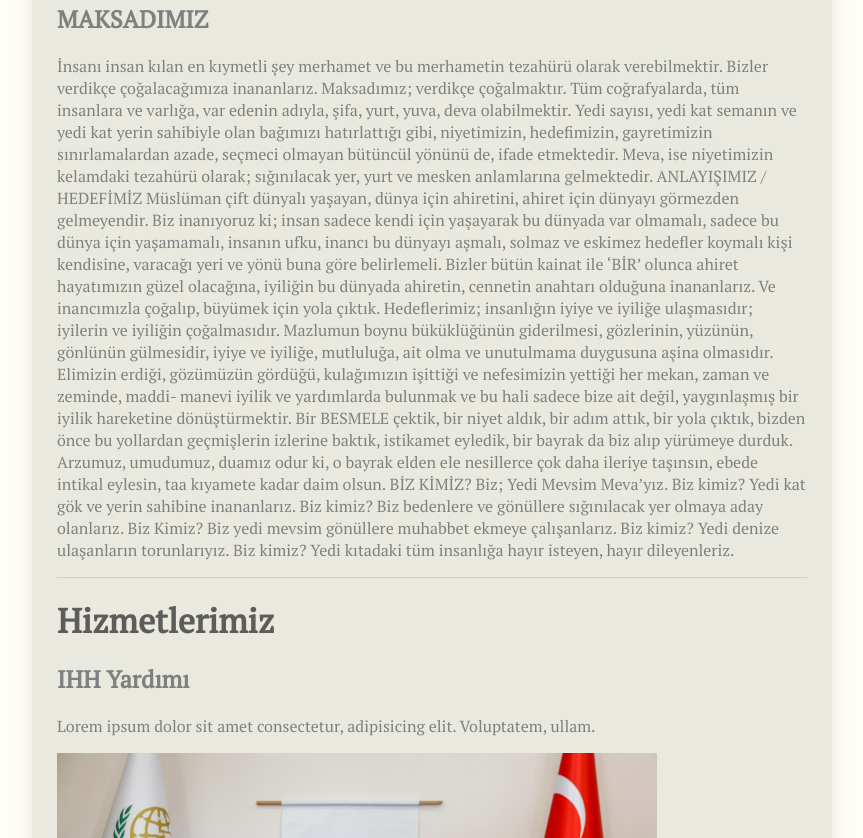
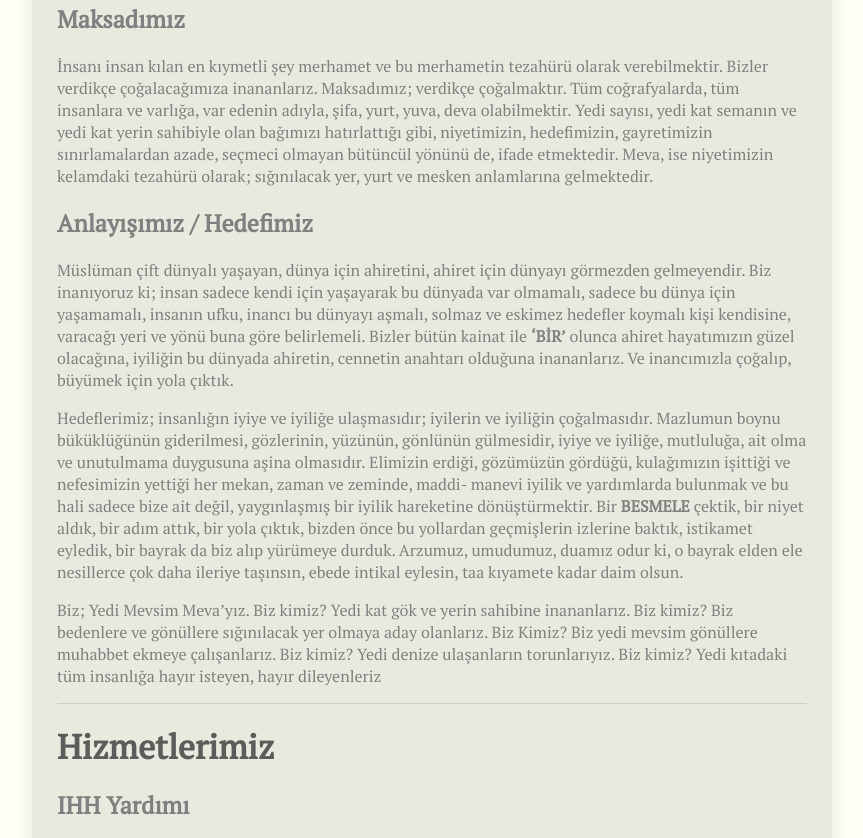
Before and after one commit to yedimevsimmeva/yedimevsimmeva.github.io, a plain HTML site: page index.html in a window 1280 px wide. Shown: the part 464-1302 px from the top of the page, without its empty margins (208-1071 px from the left). Drawn offline with Linux system fonts and the light colour scheme.

Commit message:
update articles

```diff
--- a/index.html
+++ b/index.html
@@ -43,37 +43,58 @@
             <div class="content card">
                 <section id="biz-kimiz">
                     <header>Biz kimiz</header>
-                    <h2>MAKSADIMIZ</h2>
+                    <h2>Maksadımız</h2>
                     <p>
-İnsanı insan kılan en kıymetli şey merhamet ve bu merhametin tezahürü olarak verebilmektir. Bizler verdikçe çoğalacağımıza inananlarız. Maksadımız; verdikçe çoğalmaktır. Tüm coğrafyalarda, tüm insanlara ve varlığa, var edenin adıyla, şifa, yurt, yuva, deva olabilmektir. Yedi sayısı, yedi kat semanın ve yedi kat yerin sahibiyle olan bağımızı hatırlattığı gibi, niyetimizin, hedefimizin, gayretimizin sınırlamalardan azade, seçmeci olmayan bütüncül yönünü de, ifade etmektedir. Meva, ise niyetimizin kelamdaki tezahürü olarak; sığınılacak yer, yurt ve mesken anlamlarına gelmektedir.
-
-                        ANLAYIŞIMIZ / HEDEFİMİZ
-Müslüman çift dünyalı yaşayan, dünya için ahiretini, ahiret için dünyayı görmezden gelmeyendir. Biz inanıyoruz ki; insan sadece kendi için yaşayarak bu dünyada var olmamalı, sadece bu dünya için yaşamamalı, insanın ufku, inancı bu dünyayı aşmalı, solmaz ve eskimez hedefler koymalı kişi kendisine, varacağı yeri ve yönü buna göre belirlemeli. Bizler bütün kainat ile ‘BİR’ olunca ahiret hayatımızın güzel olacağına, iyiliğin bu dünyada ahiretin, cennetin anahtarı olduğuna inananlarız. Ve inancımızla çoğalıp, büyümek için yola çıktık.
+                        İnsanı insan kılan en kıymetli şey merhamet ve bu merhametin tezahürü olarak verebilmektir.
+                        Bizler verdikçe çoğalacağımıza inananlarız. Maksadımız; verdikçe çoğalmaktır. Tüm coğrafyalarda,
+                        tüm insanlara ve varlığa, var edenin adıyla, şifa, yurt, yuva, deva olabilmektir. Yedi sayısı,
+                        yedi kat semanın ve yedi kat yerin sahibiyle olan bağımızı hatırlattığı gibi, niyetimizin,
+                        hedefimizin, gayretimizin sınırlamalardan azade, seçmeci olmayan bütüncül yönünü de, ifade
+                        etmektedir. Meva, ise niyetimizin kelamdaki tezahürü olarak; sığınılacak yer, yurt ve mesken
+                        anlamlarına gelmektedir.
+                    </p>
+                    <h2>Anlayışımız / Hedefimiz</h2>
+                    <p>
+                        Müslüman çift dünyalı yaşayan, dünya için ahiretini, ahiret için dünyayı görmezden gelmeyendir.
+                        Biz inanıyoruz ki; insan sadece kendi için yaşayarak bu dünyada var olmamalı, sadece bu dünya
+                        için yaşamamalı, insanın ufku, inancı bu dünyayı aşmalı, solmaz ve eskimez hedefler koymalı kişi
+                        kendisine, varacağı yeri ve yönü buna göre belirlemeli. Bizler bütün kainat ile
+                        <strong>‘BİR’</strong> olunca
+                        ahiret hayatımızın güzel olacağına, iyiliğin bu dünyada ahiretin, cennetin anahtarı olduğuna
+                        inananlarız. Ve inancımızla çoğalıp, büyümek için yola çıktık.
+                    </p>
+                    <p>
                         Hedeflerimiz; insanlığın iyiye ve iyiliğe ulaşmasıdır; iyilerin ve iyiliğin çoğalmasıdır.
- Mazlumun boynu büküklüğünün giderilmesi, gözlerinin, yüzünün, gönlünün gülmesidir, iyiye ve iyiliğe, mutluluğa, ait olma ve unutulmama duygusuna aşina olmasıdır.
-Elimizin erdiği, gözümüzün gördüğü, kulağımızın işittiği ve nefesimizin yettiği her mekan, zaman ve zeminde, maddi- manevi iyilik ve yardımlarda bulunmak ve bu hali sadece bize ait değil, yaygınlaşmış bir iyilik hareketine dönüştürmektir.
-Bir BESMELE çektik, bir niyet aldık, bir adım attık, bir yola çıktık, bizden önce bu yollardan geçmişlerin izlerine baktık, istikamet eyledik, bir bayrak da biz alıp yürümeye durduk. Arzumuz, umudumuz, duamız odur ki, o bayrak elden ele nesillerce çok daha ileriye taşınsın, ebede intikal eylesin, taa kıyamete kadar daim olsun.
-BİZ KİMİZ?
+                        Mazlumun boynu büküklüğünün giderilmesi, gözlerinin, yüzünün, gönlünün gülmesidir, iyiye ve
+                        iyiliğe, mutluluğa, ait olma ve unutulmama duygusuna aşina olmasıdır.
+                        Elimizin erdiği, gözümüzün gördüğü, kulağımızın işittiği ve nefesimizin yettiği her mekan, zaman
+                        ve zeminde, maddi- manevi iyilik ve yardımlarda bulunmak ve bu hali sadece bize ait değil,
+                        yaygınlaşmış bir iyilik hareketine dönüştürmektir.
+                        Bir <strong>BESMELE</strong> çektik, bir niyet aldık, bir adım attık, bir yola çıktık, bizden
+                        önce bu yollardan
+                        geçmişlerin izlerine baktık, istikamet eyledik, bir bayrak da biz alıp yürümeye durduk. Arzumuz,
+                        umudumuz, duamız odur ki, o bayrak elden ele nesillerce çok daha ileriye taşınsın, ebede intikal
+                        eylesin, taa kıyamete kadar daim olsun.
+                    </p>
+                    <p>
                         Biz; Yedi Mevsim Meva’yız.
                         Biz kimiz? Yedi kat gök ve yerin sahibine inananlarız.
                         Biz kimiz? Biz bedenlere ve gönüllere sığınılacak yer olmaya aday olanlarız.
                         Biz Kimiz? Biz yedi mevsim gönüllere muhabbet ekmeye çalışanlarız.
                         Biz kimiz? Yedi denize ulaşanların torunlarıyız.
-    Biz kimiz? Yedi kıtadaki tüm insanlığa hayır isteyen, hayır dileyenleriz.
-
+                        Biz kimiz? Yedi kıtadaki tüm insanlığa hayır isteyen, hayır dileyenleriz
                     </p>
                 </section>
 
                 <section id="hizmetlerimiz">
                     <header>Hizmetlerimiz</header>
                     <h2>IHH Yardımı</h2>
-                    <p>Lorem ipsum dolor sit amet consectetur, adipisicing elit. Voluptatem, ullam.</p>
                     <div class="photos">
                         <img src="./images/photos/imza3lu.jpeg" alt="3 kişi imzalıyor">
                         <img src="./images/photos/ayakta2.jpeg" alt="3 kişi imzalıyor">
                         <img src="./images/photos/imzalarken.jpeg" alt="3 kişi imzalıyor">
                     </div>
-                    <h2>Diğer bir yardım</h2>
+                    <!-- <h2>Diğer bir yardım</h2> -->
                 </section>
 
 
```
Lines whose indentation alone changed are shown as unchanged.
